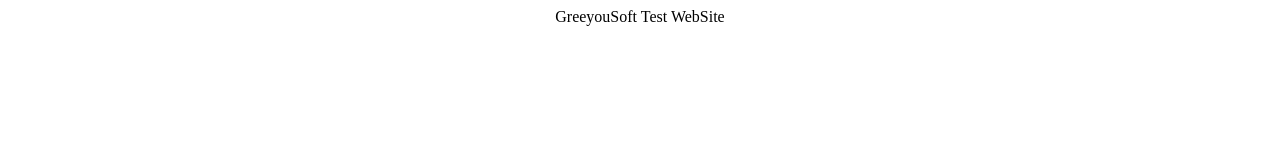
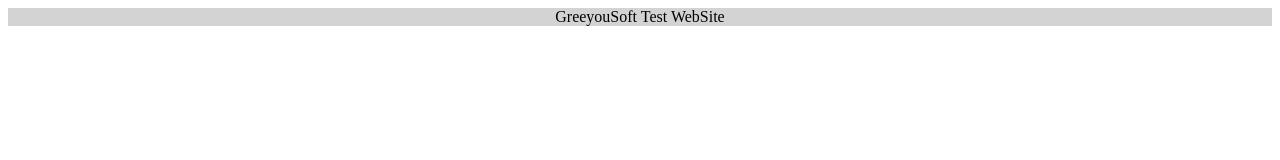
Before and after one commit to GreeyouSoftOfficial/Kwame, a plain HTML site: page index.html in a window 1280 px wide. Drawn offline with Linux system fonts and the light colour scheme.

Commit message:
Update index.html

```diff
--- a/index.html
+++ b/index.html
@@ -3,7 +3,11 @@
   <title>
     GS - Test
   </title>
-  <style href="style.css">
+  <style>
+    nav{
+      background:lightgray;
+    }
+
     </style>
   <div>
     <nav>
```
